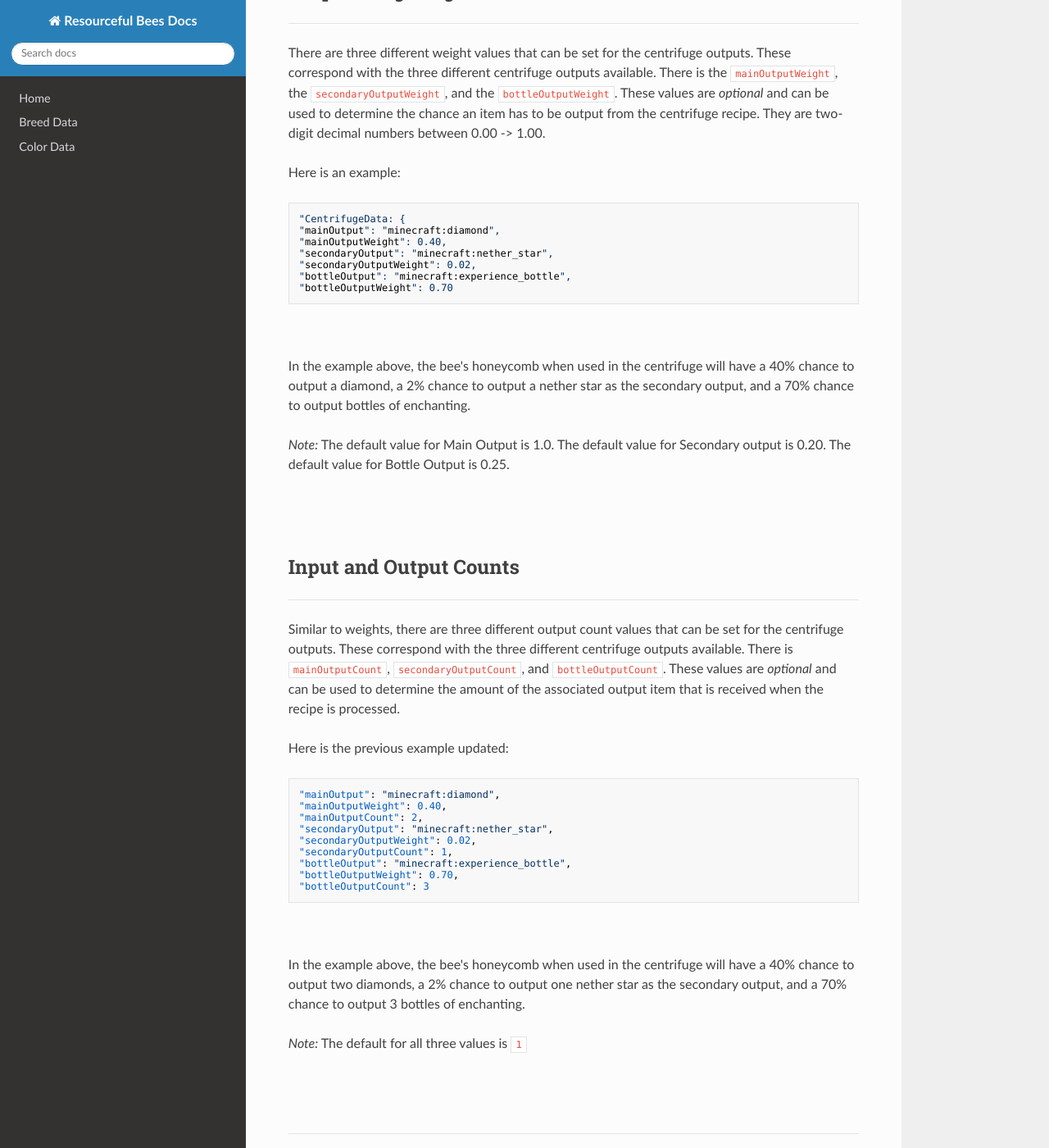
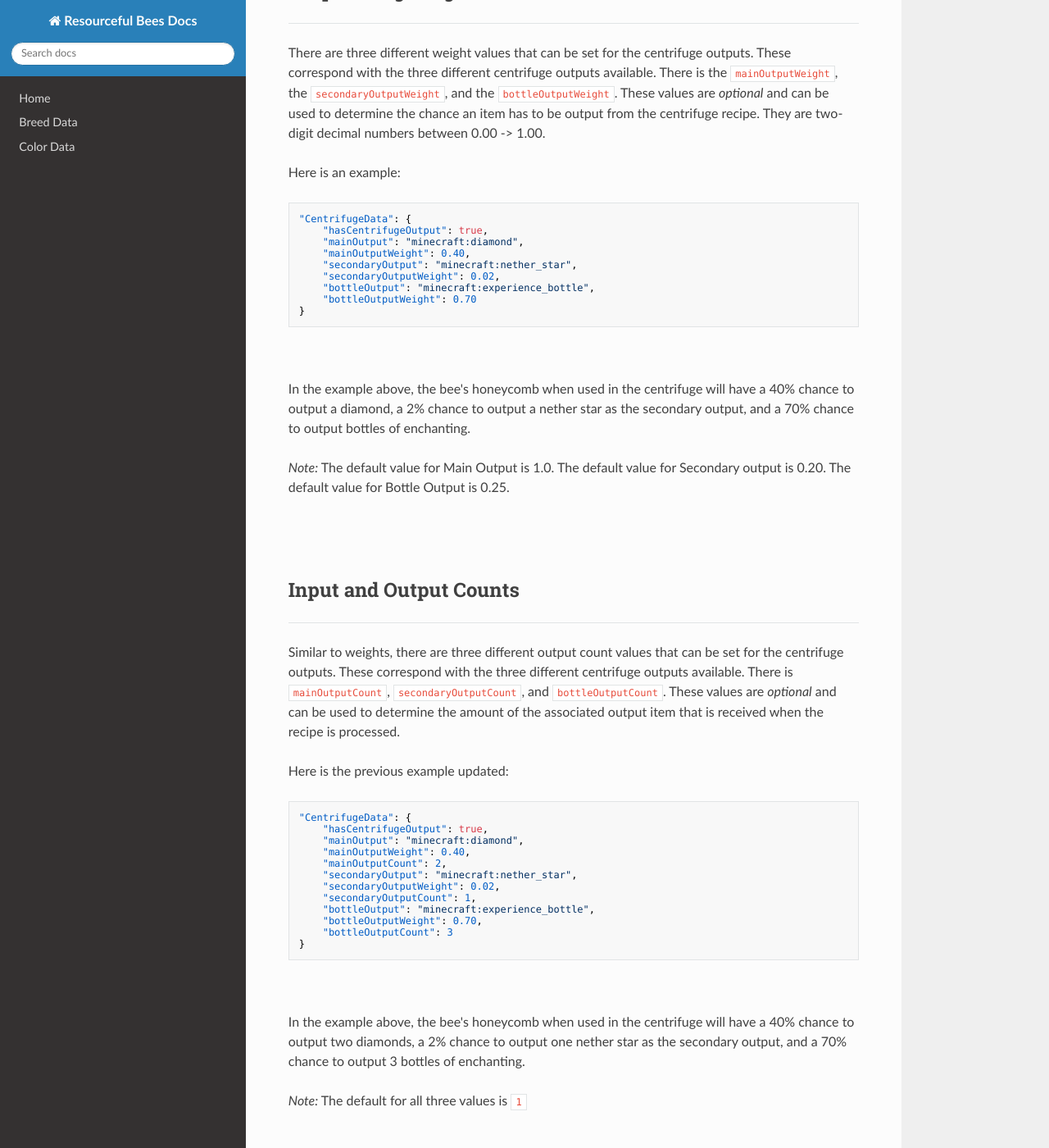
Before and after one commit to Team-Resourceful/ResourcefulBeesDocs, an MkDocs documentation site: the page built from docs/bee_data/centrifuge_data.md, in a window 1280 px wide and 1400 px high, scrolled down 1655 px. Shown: the whole window at 82% size. Built offline with MkDocs 1.6.1, drawn with Linux system fonts in a browser that asks for light colours; nearby versions of some CDN libraries.

Commit message:
docs/bee_data/centrifuge_data.md updated from https://stackedit.io/

````diff
--- a/docs/bee_data/centrifuge_data.md
+++ b/docs/bee_data/centrifuge_data.md
@@ -54,13 +54,15 @@ There are three different weight values that can be set for the centrifuge outpu
 Here is an example:
 
 ```json
-"CentrifugeData: {
-"mainOutput": "minecraft:diamond",
-"mainOutputWeight": 0.40,
-"secondaryOutput": "minecraft:nether_star",
-"secondaryOutputWeight": 0.02,
-"bottleOutput": "minecraft:experience_bottle",
-"bottleOutputWeight": 0.70
+"CentrifugeData": {
+	"hasCentrifugeOutput": true,
+	"mainOutput": "minecraft:diamond",
+	"mainOutputWeight": 0.40,
+	"secondaryOutput": "minecraft:nether_star",
+	"secondaryOutputWeight": 0.02,
+	"bottleOutput": "minecraft:experience_bottle",
+	"bottleOutputWeight": 0.70
+}
 ```
 <br>
 
@@ -79,15 +81,18 @@ Similar to weights, there are three different output count values that can be se
 Here is the previous example updated:
 
 ```json
-"mainOutput": "minecraft:diamond",
-"mainOutputWeight": 0.40,
-"mainOutputCount": 2,
-"secondaryOutput": "minecraft:nether_star",
-"secondaryOutputWeight": 0.02,
-"secondaryOutputCount": 1,
-"bottleOutput": "minecraft:experience_bottle",
-"bottleOutputWeight": 0.70,
-"bottleOutputCount": 3
+"CentrifugeData": {
+	"hasCentrifugeOutput": true,
+	"mainOutput": "minecraft:diamond",
+	"mainOutputWeight": 0.40,
+	"mainOutputCount": 2,
+	"secondaryOutput": "minecraft:nether_star",
+	"secondaryOutputWeight": 0.02,
+	"secondaryOutputCount": 1,
+	"bottleOutput": "minecraft:experience_bottle",
+	"bottleOutputWeight": 0.70,
+	"bottleOutputCount": 3
+}
 ```
 <br>
 
````
Also changed, not shown: other parts of docs/bee_data/centrifuge_data.md (+1 -1 lines).
